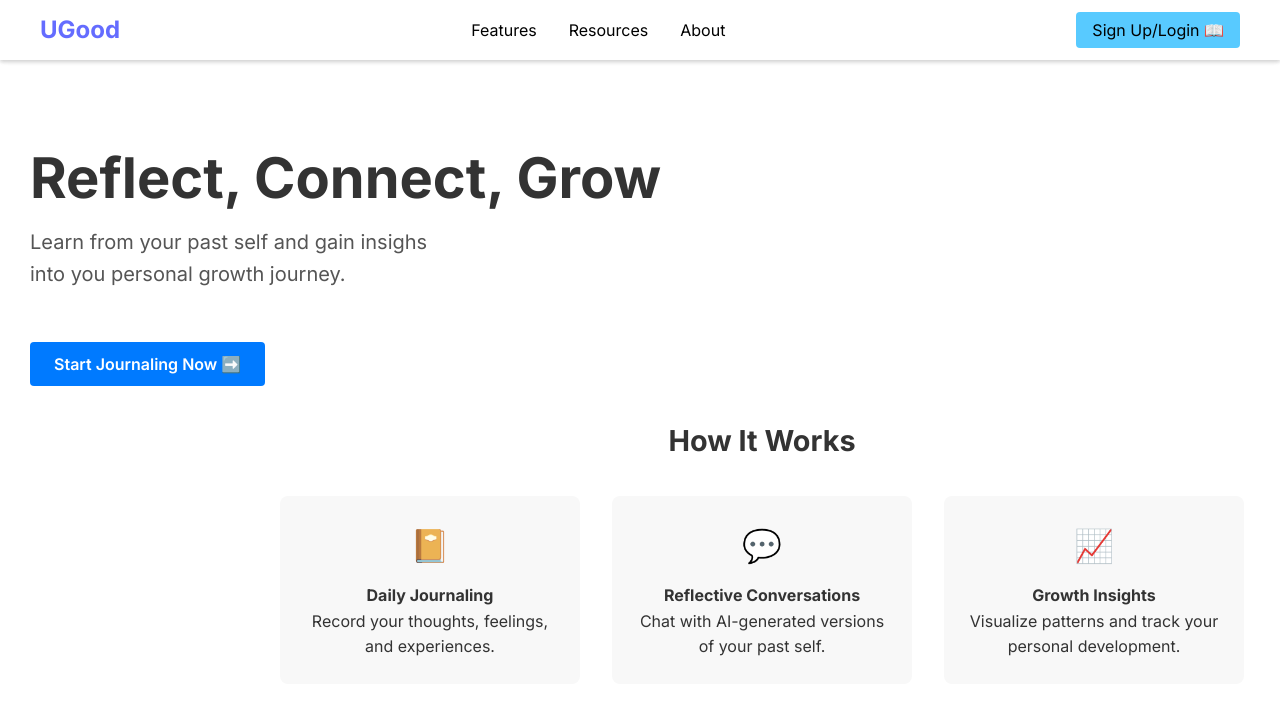
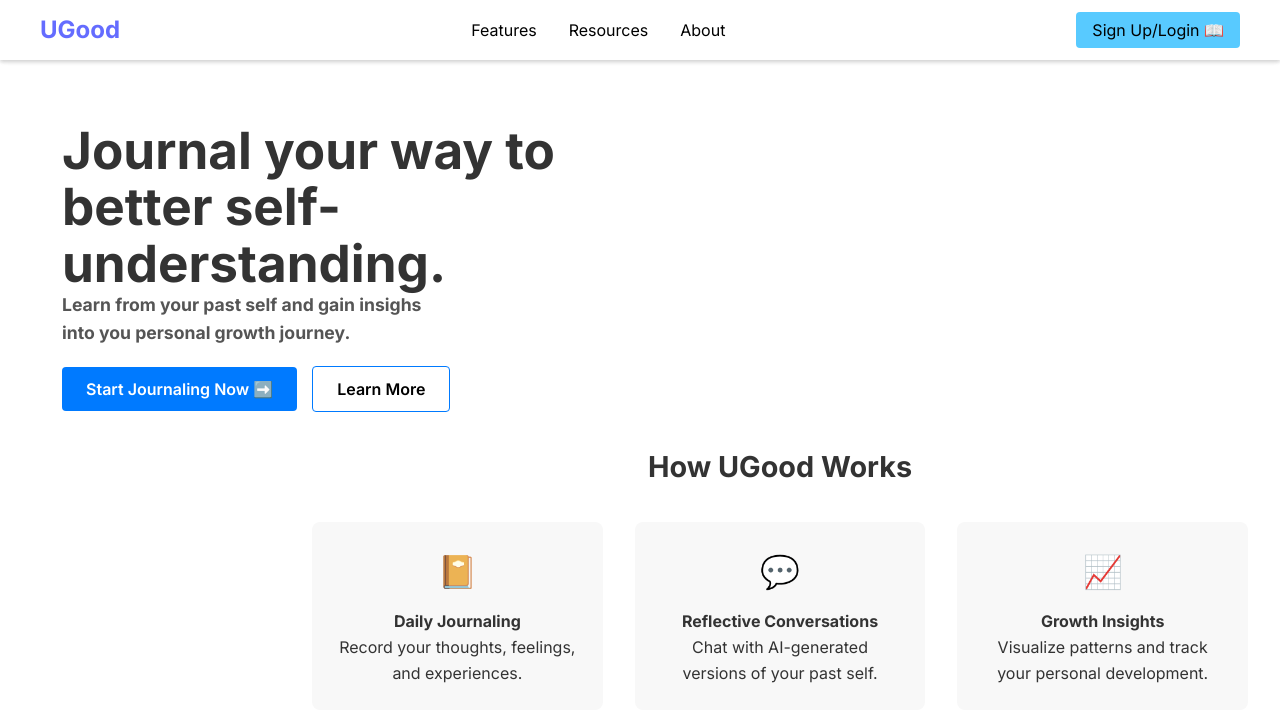
Before and after one commit to skunapuli03/ugood, a React (Vite) app: page / in a window 1280 px wide. Shown: the top 722 px of the page. Built offline with nearby package versions, Linux system fonts and the light colour scheme.

Commit message:
working on ui/ux as core functionalities are built out, and auth works and backend work seamlessly with linking journals, and lessons with users

```diff
--- a/src/App.css
+++ b/src/App.css
@@ -8,10 +8,10 @@
   color: #333;
   margin-left: 30px;
 }
-
-
-
-
+.description{
+  color: #555;
+  font-size: 1.1rem;
+}
 .landing-try-ugood {
   background-color: #007aff; /* A blue button color, for example */
   margin-top: 20px;
@@ -137,12 +137,17 @@
   margin-top: 2rem;
   text-align: left;
   line-height: 1.6;
+  padding: 2rem;
+}
+.learning-content-top{
+  z-index: 2;
 }
 
 .header {
   font-size: 3.5rem;
   font-weight: 1000;
   margin-bottom: 1rem;
+  background: linear-gradient(135deg, #e0f2fe, #f0f9ff); /* Gradient background */
 }
 
 .header + .header {
@@ -151,3 +156,34 @@
   color: #555;
   margin-bottom: 2rem;
 }
+
+.landing-learn-more{
+  border: 1px solid #007aff;
+  color: #000000;
+  padding: 12px 24px;
+  border-radius: 4px;
+  font-weight: 600;
+  margin-left: 15px;
+  z-index: 4 ;
+}
+
+.journals-timeline {
+  margin: 2rem 1rem;
+}
+.timeline-header {
+  display: flex;
+  justify-content: space-between;
+  align-items: center;
+  margin-bottom: 1rem;
+}
+.timeline-container {
+  display: flex;
+  flex-direction: column;
+  gap: 1rem;
+}
+.timeline-item {
+  padding: 1rem;
+  border-left: 3px solid #007aff;
+  background: #f8f9fa;
+  border-radius: 4px;
+}
--- a/src/App.jsx
+++ b/src/App.jsx
@@ -95,10 +95,11 @@ function App() {
           // Show landing page for non-logged in users
           <>
           <div className="landing-content">
-            <h1 className="header">
-              Reflect, Connect, Grow
+            <div className = "landing-content-top">
+              <h1 className="slogan">
+                Journal your way to <br/>better self-<br/>understanding.
               </h1>
-            <h2 className="header">
+              <h2 className="description">
                 Learn from your past self and gain insighs <br />
                 into you personal growth journey.
 
@@ -108,9 +109,13 @@ function App() {
                   Start Journaling Now ➡️
                 </button>
               </Link>
+              <Link to="/about">
+                <button className="landing-learn-more" >Learn More</button>
+              </Link>
+          </div>
 
         <div className="ugood-how-it-works">
-        <h3>How It Works</h3>
+          <h3>How UGood Works</h3>
           <div className="how-it-works-grid">
 
             {/* 1st column */}
```
Lines whose indentation alone changed are shown as unchanged.
